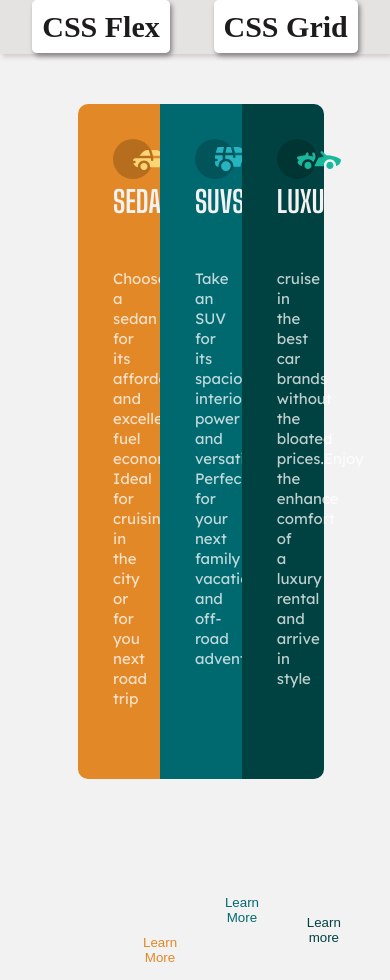
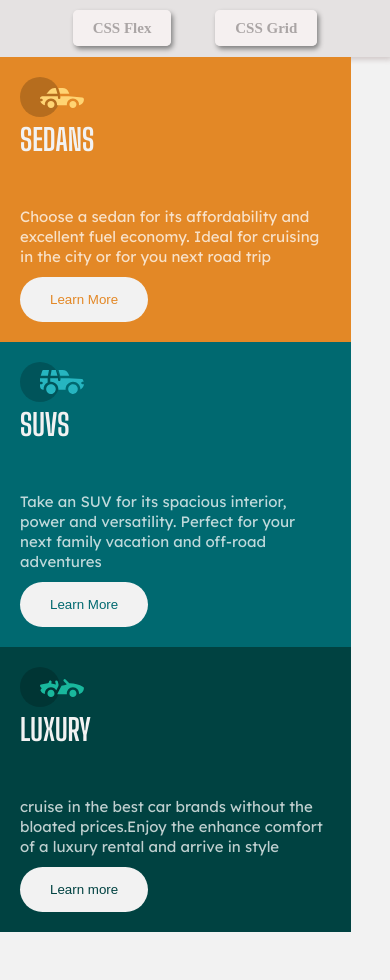
Before and after one commit to jennyosato/css-layout, a plain HTML site: page index.html in a window 390 px wide. After the commit the page ends 932 px from the top, so only its background shows below. Drawn offline with Linux system fonts and the light colour scheme.

Commit message:
Responsive commit

```diff
--- a/index.css
+++ b/index.css
@@ -12,18 +12,18 @@ header {
   background-color: rgb(229, 226, 226);
   text-align: center;
   margin: auto;
-  padding: 10px;
+  padding: 20px 10px;
   box-shadow: 2px 3px 5px rgb(211, 203, 203);
 }
 a {
   text-decoration: none;
-  font-size: 30px;
+  font-size: 2em;
   font-weight: bold;
-  color: rgb(29, 27, 27);
-  padding: 10px;
+  color: rgb(170, 165, 165);
+  padding: 10px 20px;
   margin-left: 20px;
   margin-right: 20px;
-  background-color: white;
+  background-color: rgb(245, 240, 240);
   box-shadow: 2px 3px 5px grey;
   border-radius: 5px;
 }
@@ -66,7 +66,8 @@ button {
   padding: 15px 30px;
   border-radius: 50px;
   border: none;
-  margin-top: 25vh;
+  position: absolute;
+  bottom: 5vh;
   cursor: pointer;
 }
 .child1 button {
@@ -88,7 +89,7 @@ p {
   line-height: 20px;
   font-family: "Lexend Deca";
 }
-button:hover {
+button:focus {
   background-color: transparent;
   border: 2px solid hsl(0, 0%, 95%);
   color: hsl(0, 0%, 95%);
@@ -131,3 +132,34 @@ button:hover {
   grid-column: 3/5;
   background-color: rgb(73, 155, 155);
 }
+@media  screen and (max-width: 650px){
+ a{
+  font-size: 1em;
+ }
+ .container{
+  flex-direction: column;
+  margin: 0;
+  width: 100%;
+ }
+.child1,.child2,.child3{
+  width: 100%;
+  padding: 20px;
+  border-radius: 0;
+  margin: auto;
+}
+button{
+  position: relative;
+  bottom: 0;
+  margin-top: 10px;
+}
+#grid{
+  width: 95%;
+  margin: 5px auto;
+
+}
+}
+@media screen and (max-width: 950px){
+  .container{
+    width: 90%;
+  }
+}
```
